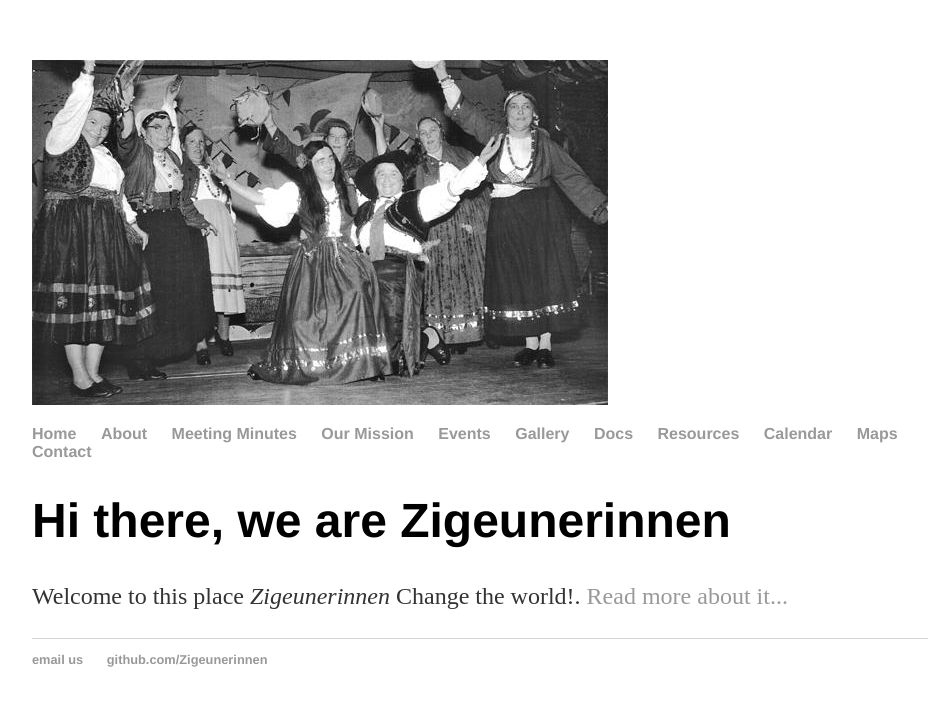
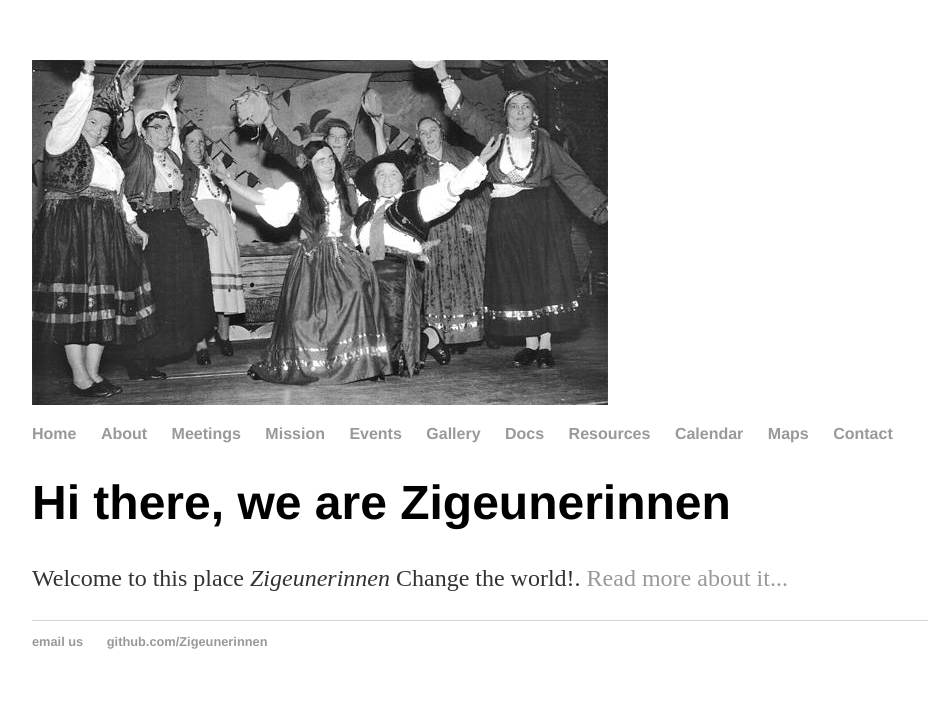
Before and after one commit to vbahole23/vbahole23.github.io, a Jekyll site: the page built from index.html, in a window 1280 px wide. Shown: the top 706 px of the page, without its empty margins (160-1088 px from the left). Built offline with Jekyll 4.4.1, drawn with Linux system fonts in a browser that asks for light colours.

Commit message:
Update default.html

```diff
--- a/_layouts/default.html
+++ b/_layouts/default.html
@@ -11,8 +11,8 @@
 	    		<ul>
 	        		<li><a href="/">Home</a></li>
 		        	<li><a href="/about">About</a></li>
-	        		<li><a href="/minutes">Meeting Minutes</a></li>
-	        		<li><a href="/mission">Our Mission</a></li>
+	        		<li><a href="/minutes">Meetings</a></li>
+	        		<li><a href="/mission">Mission</a></li>
 				<li><a href="/events">Events</a></li>
 				<li><a href="/gallery">Gallery</a></li>
 				<li><a href="/docs">Docs</a></li>
```
